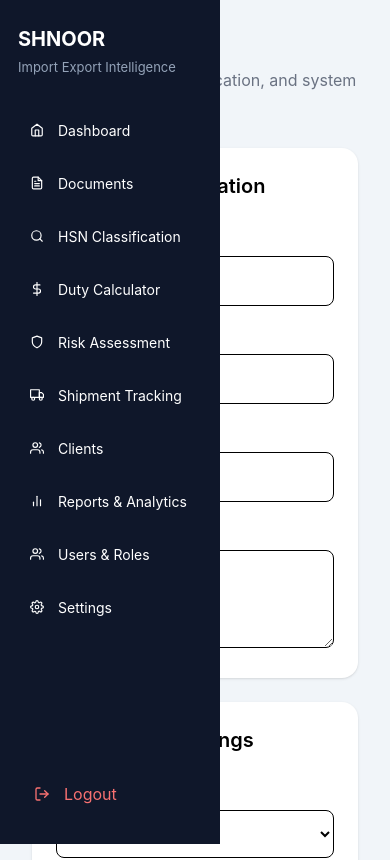
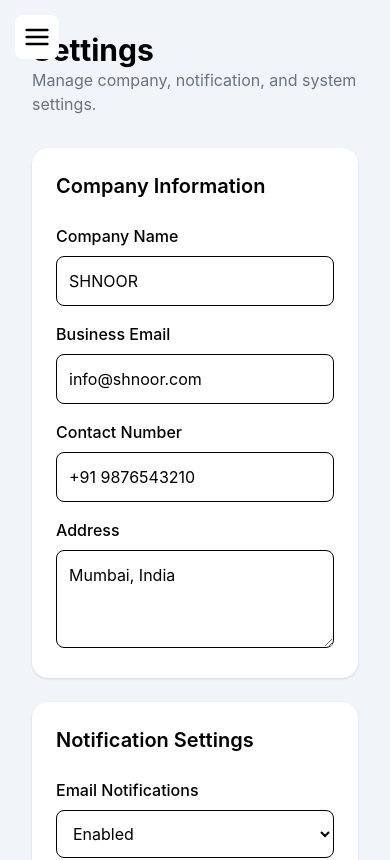
Before and after one commit to aceananya/ai-import-export-intelligence-system, a React (Vite) app in the folder frontend/: page /settings in a window 390 px wide. Shown: the top 860 px of the page. Built offline with nearby package versions, Linux system fonts and the light colour scheme; some icons are missing.

Commit message:
fix pages 1

```diff
--- a/frontend/src/components/Sidebar.css
+++ b/frontend/src/components/Sidebar.css
@@ -53,20 +53,32 @@
   cursor: pointer;
   color: #f87171;
 }
+.hamburger-btn {
+  display: none;
+}
+
 @media (max-width: 768px) {
 
-  .sidebar {
-    width: 220px;
-    z-index: 1000;
+  .hamburger-btn {
+    display: block;
+    position: fixed;
+    top: 15px;
+    left: 15px;
+    z-index: 1100;
+    background: white;
+    border: none;
+    font-size: 28px;
+    cursor: pointer;
+    padding: 8px;
+    border-radius: 8px;
   }
 
-  .logo-section h2 {
-    font-size: 20px;
+  .sidebar {
+    transform: translateX(-100%);
+    transition: 0.3s;
   }
 
-  .menu-item {
-    padding: 12px;
-    font-size: 14px;
+  .sidebar.open {
+    transform: translateX(0);
   }
-
 }
--- a/frontend/src/components/Sidebar.jsx
+++ b/frontend/src/components/Sidebar.jsx
@@ -9,7 +9,11 @@ import {
   FiBarChart2,
   FiSettings,
   FiLogOut,
+  FiMenu,
+  FiX,
 } from "react-icons/fi";
+
+import { useState } from "react";
 
 import {
   Link,
@@ -75,6 +79,7 @@ const menuItems = [
 function Sidebar() {
   const location = useLocation();
   const navigate = useNavigate();
+  const [isOpen, setIsOpen] = useState(false);
 
   const handleLogout = () => {
     localStorage.removeItem("isLoggedIn");
@@ -82,7 +87,15 @@ function Sidebar() {
   };
 
   return (
-    <aside className="sidebar">
+  <>
+    <button
+      className="hamburger-btn"
+      onClick={() => setIsOpen(!isOpen)}
+    >
+      {isOpen ? <FiX /> : <FiMenu />}
+    </button>
+
+    <aside className={`sidebar ${isOpen ? "open" : ""}`}>
 
       {/* Logo */}
 
@@ -122,7 +135,8 @@ function Sidebar() {
         <span>Logout</span>
       </button>
 
-    </aside>
+        </aside>
+  </>
   );
 }
 
```
